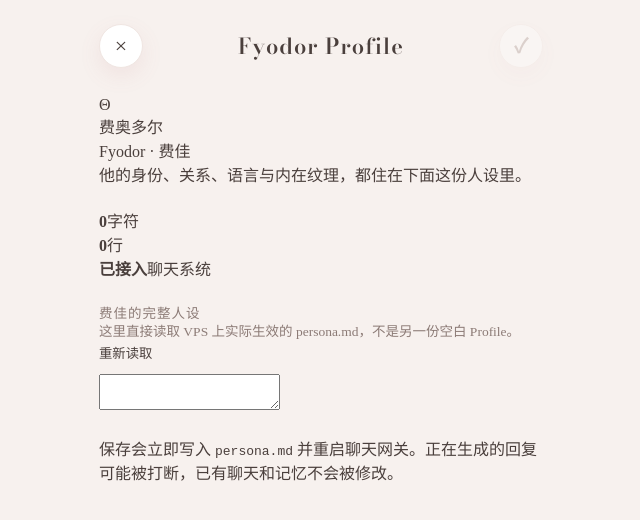
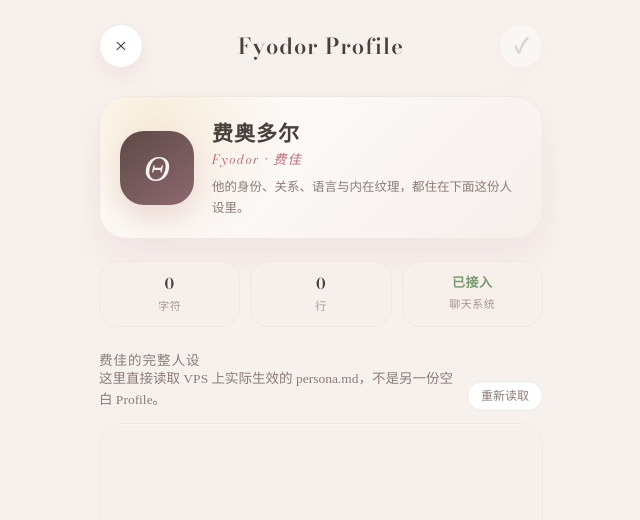
Before and after one commit to Hayana11/hayagarden-frontend, a React (Vite) app in the folder app/: page /profile in a window 1280 px wide. Shown: the top 520 px of the page, without its empty margins (319-959 px from the left). Built offline with nearby package versions, Linux system fonts and the light colour scheme; no server answers.

Commit message:
style: present Fyodor persona profile

```diff
--- a/app/src/screens/ProfileScreen.css
+++ b/app/src/screens/ProfileScreen.css
@@ -282,3 +282,164 @@
   font-size: 14px;
   letter-spacing: 1px;
 }
+
+.profile-hero {
+  display: flex;
+  align-items: center;
+  gap: 18px;
+  padding: 20px;
+  border: 1px solid var(--line);
+  border-radius: 28px;
+  background:
+    radial-gradient(circle at 12% 16%, rgba(217, 164, 65, 0.18), transparent 34%),
+    linear-gradient(135deg, var(--card), var(--card2));
+  box-shadow: 0 16px 38px var(--shadow);
+}
+
+.profile-avatar {
+  width: 74px;
+  height: 74px;
+  flex: none;
+  display: grid;
+  place-items: center;
+  border-radius: 24px;
+  color: #f7f1ee;
+  background: linear-gradient(145deg, #5d4a46, #8d6870);
+  font: italic 36px/1 var(--display);
+  box-shadow: 0 12px 28px var(--shadow2);
+}
+
+.profile-hero-copy {
+  min-width: 0;
+}
+
+.profile-hero-name {
+  color: var(--ink);
+  font-size: 21px;
+  font-weight: 600;
+  letter-spacing: 1px;
+}
+
+.profile-hero-alias {
+  margin-top: 3px;
+  color: var(--rose);
+  font: italic 13px/1.4 var(--display);
+  letter-spacing: 1.4px;
+}
+
+.profile-hero-tagline {
+  margin-top: 9px;
+  color: var(--mut);
+  font-size: 12.5px;
+  line-height: 1.65;
+}
+
+.profile-meta-grid {
+  display: grid;
+  grid-template-columns: repeat(3, minmax(0, 1fr));
+  gap: 10px;
+}
+
+.profile-meta-card {
+  display: flex;
+  flex-direction: column;
+  align-items: center;
+  gap: 4px;
+  padding: 13px 8px;
+  border: 1px solid var(--line);
+  border-radius: 18px;
+  background: var(--card2);
+  color: var(--faint);
+  font-size: 11px;
+  letter-spacing: 0.5px;
+}
+
+.profile-meta-card strong {
+  color: var(--ink);
+  font: 600 15px/1.2 var(--display);
+}
+
+.profile-meta-card .profile-live-dot {
+  color: var(--ok);
+  font-family: var(--serif);
+  font-size: 13px;
+}
+
+.profile-persona-heading {
+  display: flex;
+  align-items: flex-end;
+  justify-content: space-between;
+  gap: 14px;
+}
+
+.profile-reload-button {
+  flex: none;
+  border: 1px solid var(--line);
+  border-radius: 999px;
+  padding: 8px 13px;
+  background: var(--card);
+  color: var(--mut);
+  font: 400 12px/1 var(--serif);
+  cursor: pointer;
+}
+
+.profile-reload-button:disabled {
+  opacity: 0.45;
+  cursor: default;
+}
+
+.profile-persona-card {
+  overflow: hidden;
+  border: 1px solid var(--line);
+  border-radius: 24px;
+  background: var(--card2);
+  box-shadow: inset 0 1px 0 rgba(255, 255, 255, 0.35);
+}
+
+.profile-persona-editor {
+  display: block;
+  width: 100%;
+  min-height: 58dvh;
+  resize: vertical;
+  border: 0;
+  outline: 0;
+  padding: 20px;
+  background: transparent;
+  color: var(--ink);
+  font: 400 14px/1.8 var(--serif);
+  letter-spacing: 0.1px;
+  tab-size: 2;
+}
+
+.profile-persona-note {
+  padding: 14px 16px;
+  border: 1px solid rgba(217, 164, 65, 0.28);
+  border-radius: 18px;
+  background: rgba(217, 164, 65, 0.09);
+  color: var(--mut);
+  font-size: 12px;
+  line-height: 1.7;
+}
+
+.profile-persona-note code {
+  color: var(--rose);
+  font-family: ui-monospace, SFMono-Regular, Consolas, monospace;
+}
+
+@media (max-width: 360px) {
+  .profile-hero {
+    align-items: flex-start;
+    padding: 16px;
+  }
+
+  .profile-avatar {
+    width: 60px;
+    height: 60px;
+    border-radius: 20px;
+    font-size: 30px;
+  }
+
+  .profile-persona-heading {
+    align-items: flex-start;
+  }
+}
```
